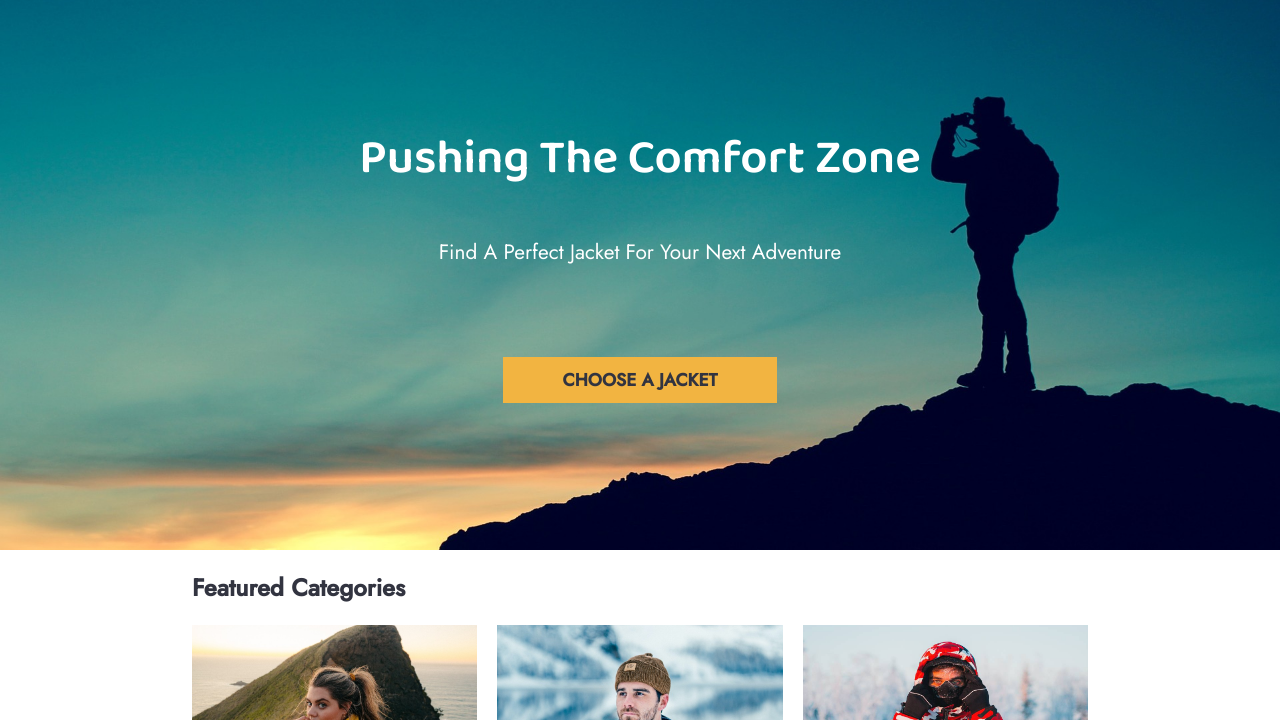
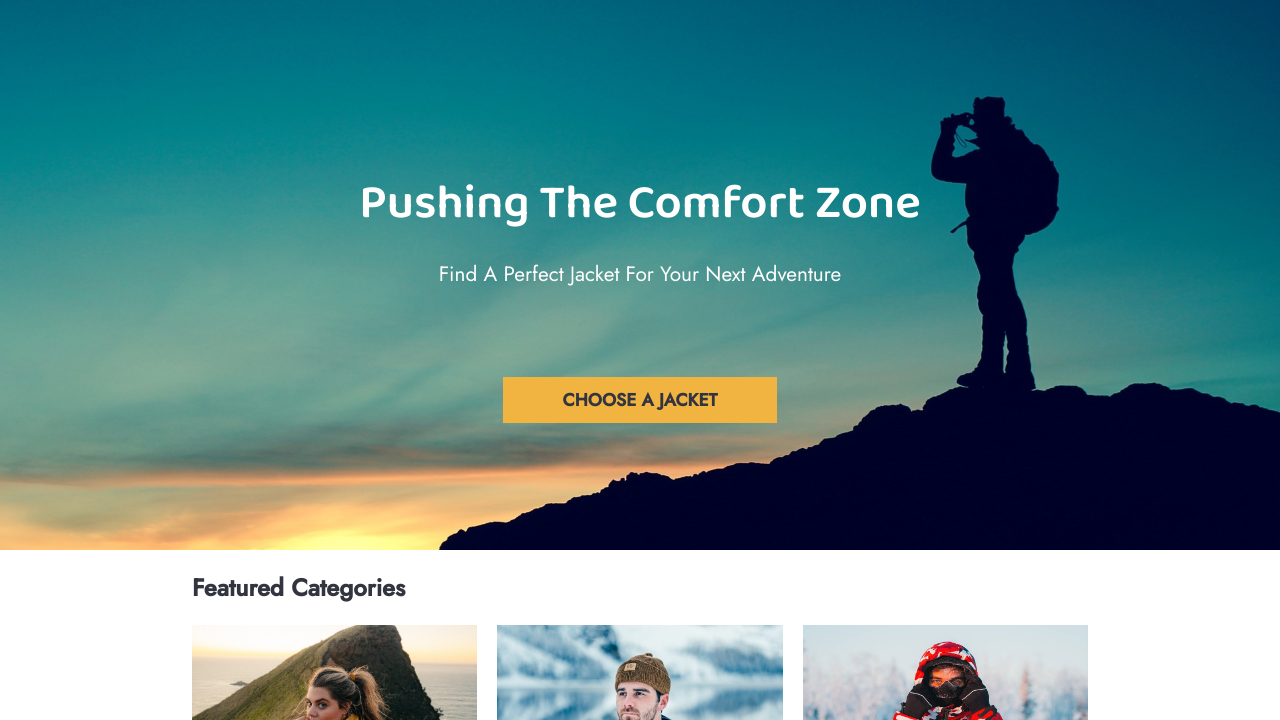
Before and after one commit to MegumiKim/RainyDays, a plain HTML site: page index.html in a window 1280 px wide. Shown: the part 80-800 px from the top of the page. Drawn offline with Linux system fonts and the light colour scheme.

Commit message:
Update styles.css

```diff
--- a/css/styles.css
+++ b/css/styles.css
@@ -133,7 +133,7 @@ nav a:hover {
 /* welcome */
 
 .welcome {
-  min-height: 500px;
+  min-height: 450px;
   background-repeat: no-repeat;
   background-image: url("../images/home/home.jpg");
   background-position-y: 10%;
@@ -149,7 +149,7 @@ nav a:hover {
 .welcome h1 {
   font-size: 2em;
   font-family: "Baloo 2";
-  margin-top: 0px;
+  margin: 5px auto;
 }
 
 .welcome h2 {
@@ -164,7 +164,7 @@ nav a:hover {
   flex-wrap: wrap;
   flex-direction: column;
   position: absolute;
-  top: 25%;
+  top: 30%;
   margin: auto 10%;
   color: #fff;
   text-transform: capitalize;
@@ -173,7 +173,7 @@ nav a:hover {
 .cta-welcome {
   font-size: 1.1em;
   position: relative;
-  top: 100px;
+  top: 120px;
   margin-top: 20px;
   padding: 10px 60px;
 }
```
